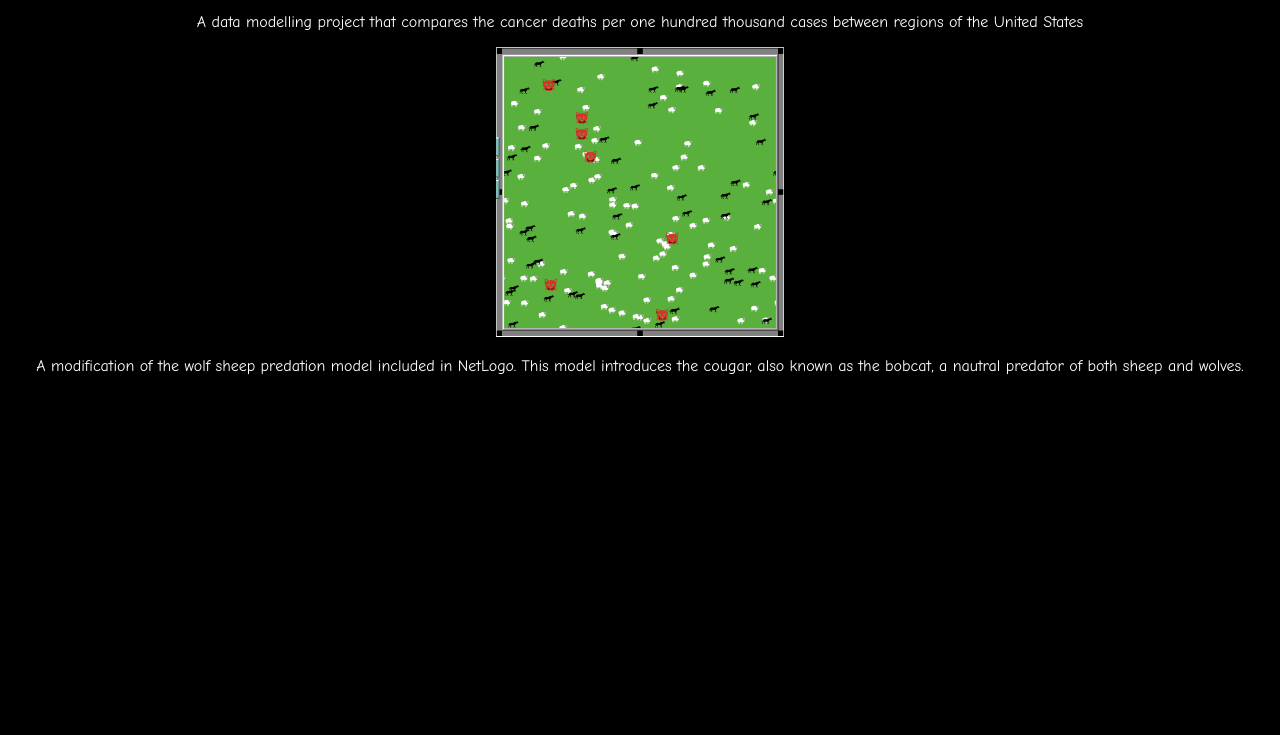
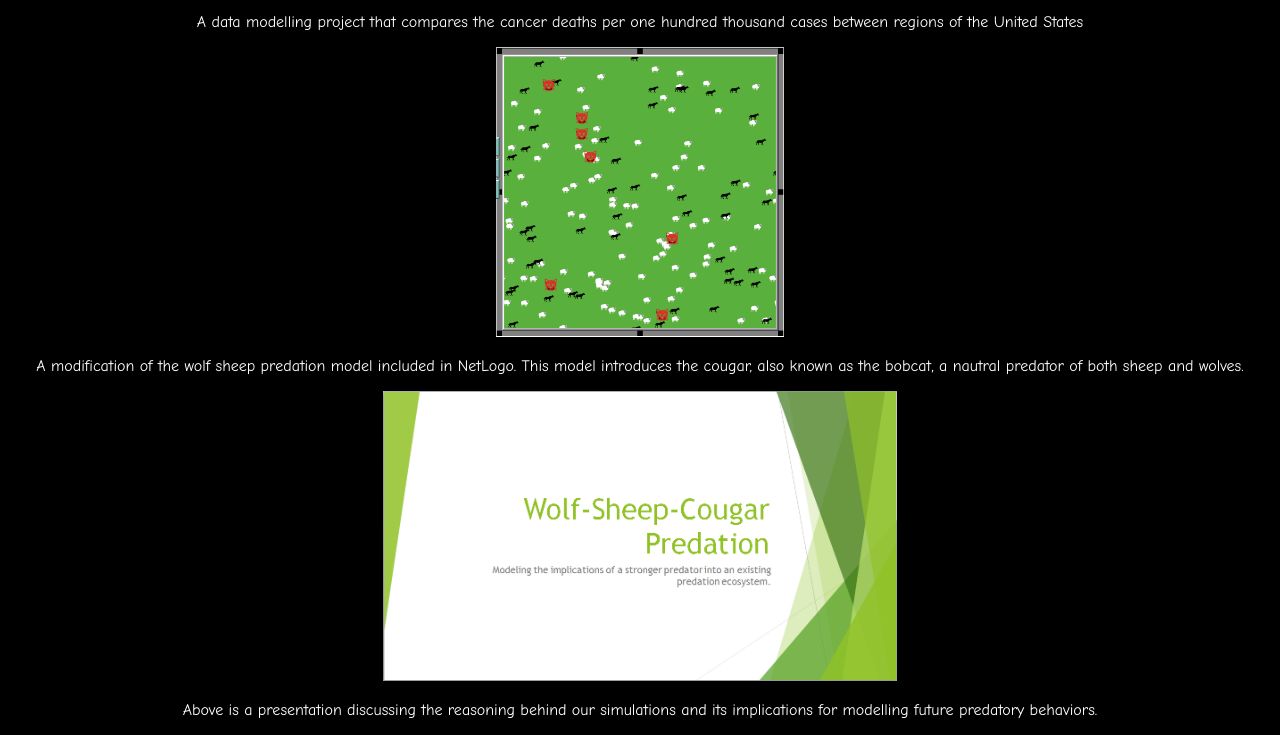
Before and after one commit to shamide/shamide.github.io, a plain HTML site: page portfolio/portfolio.html in a window 1280 px wide. Shown: the part 1882-2617 px from the top of the page. Before the commit the page ends 2273 px from the top, so only its background shows below. Drawn offline with Linux system fonts and the light colour scheme.

Commit message:
Cougar Presentation

```diff
--- a/portfolio/portfolio.html
+++ b/portfolio/portfolio.html
@@ -29,5 +29,8 @@
 	<a href="files/4.2.3.rar"target="_blank">
 	<img src="images/wolf.PNG" height="290"></a>
 	<p> A modification of the wolf sheep predation model included in NetLogo. This model introduces the cougar, also known as the bobcat, a nautral predator of both sheep and wolves.</p>
+  <a href="files/4.2.3 presentation.pptx" target="_blank">
+  <img src="images/cougarpresentation.PNG" height="290"></a>
+  <p> Above is a presentation discussing the reasoning behind our simulations and its implications for modelling future predatory behaviors.</p>
   </body>
 </html>
```
Also changed, not shown: portfolio/images/cougarpresentation.PNG (added), 1 other file.
